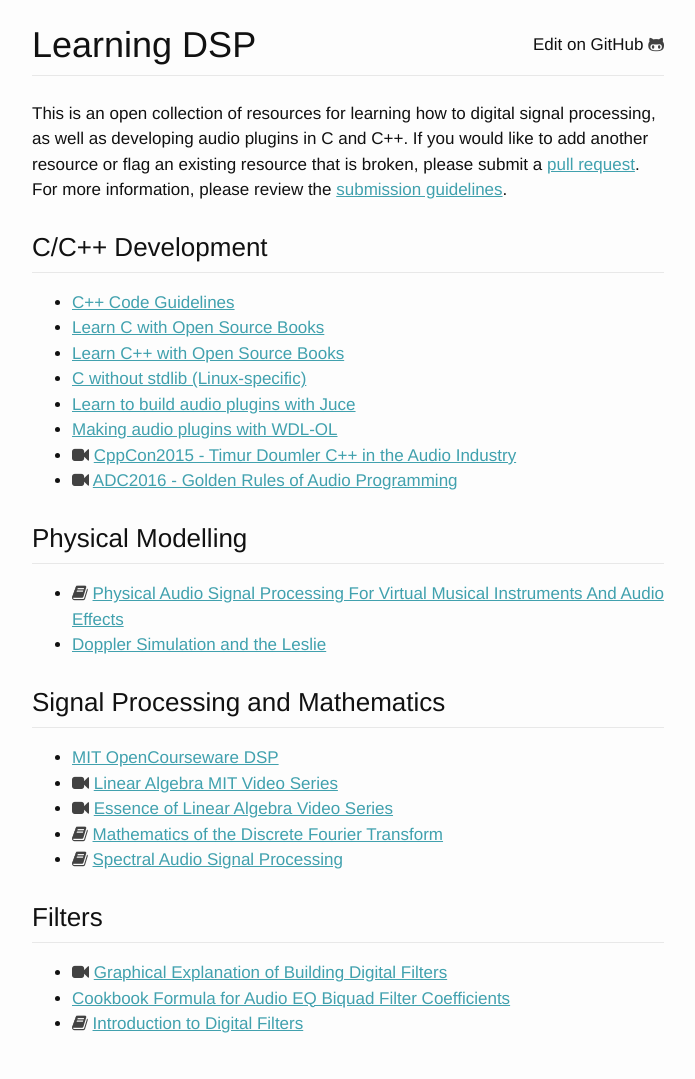
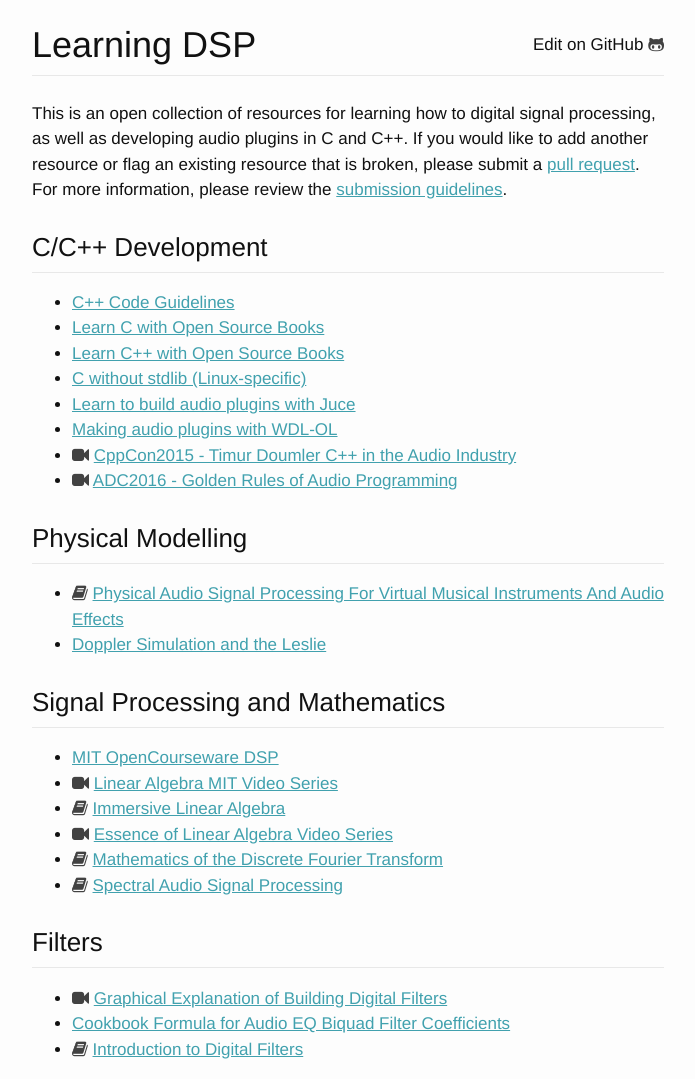
Before and after one commit to gmoe/learning-dsp, a Jekyll site: the page built from README.md, in a window 1280 px wide. Shown: the whole page, without its empty margins (292-987 px from the left). Built offline with Jekyll 4.4.1, drawn with Linux system fonts in a browser that asks for light colours; before the commit the page ends 1054 px from its top, so only the background shows below that.

Commit message:
Add 'Immersive Mathematics'.

```diff
--- a/_data/signalProcessing.json
+++ b/_data/signalProcessing.json
@@ -10,6 +10,11 @@
       "title": "Linear Algebra MIT Video Series",
       "type": "video",
       "link": "https://ocw.mit.edu/courses/mathematics/18-06-linear-algebra-spring-2010/index.htm"
+    },
+    {
+      "title": "Immersive Linear Algebra",
+      "type": "book",
+      "link": "http://immersivemath.com/ila/index.html"
     },
     {
       "title": "Essence of Linear Algebra Video Series",
```
